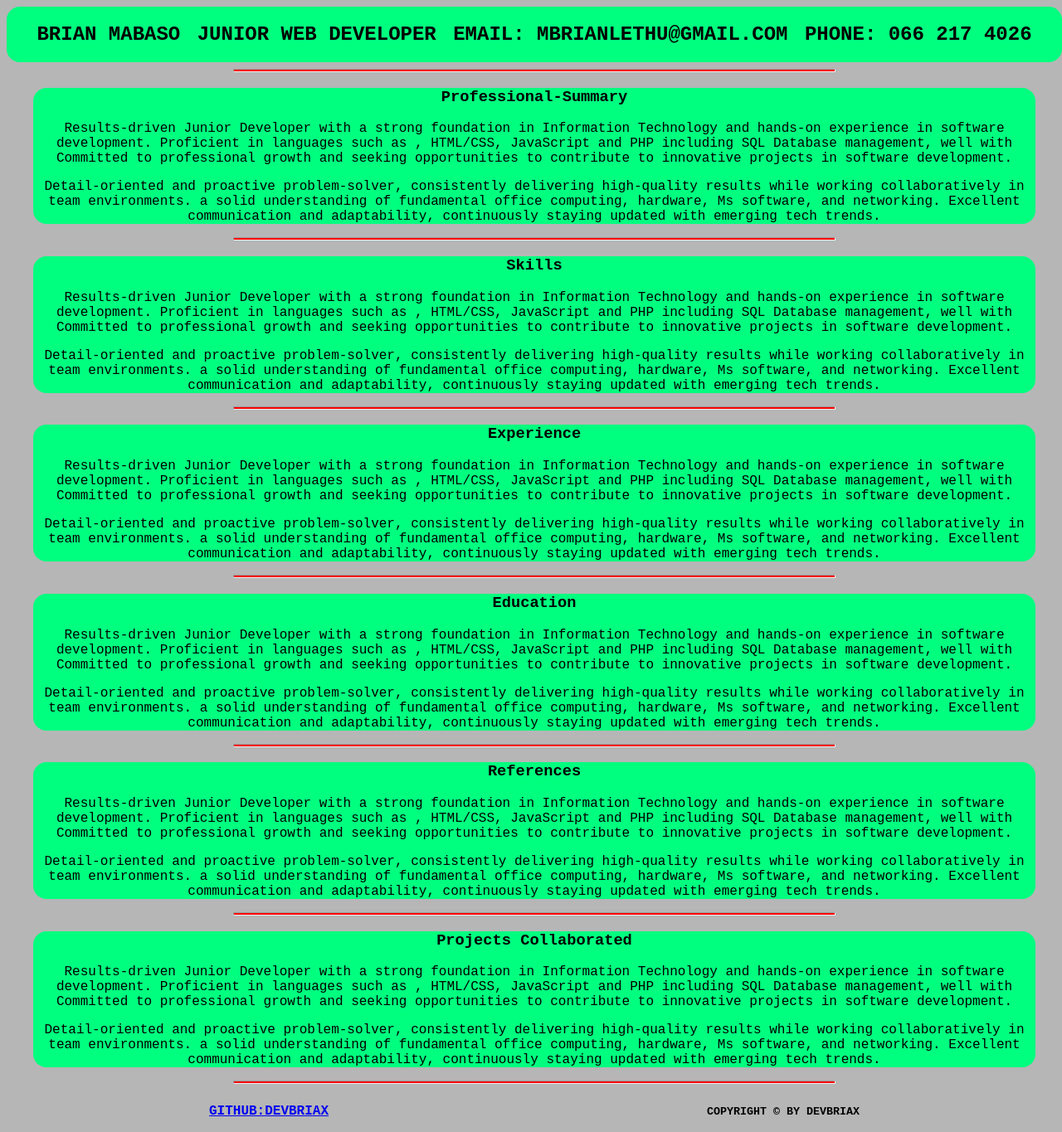
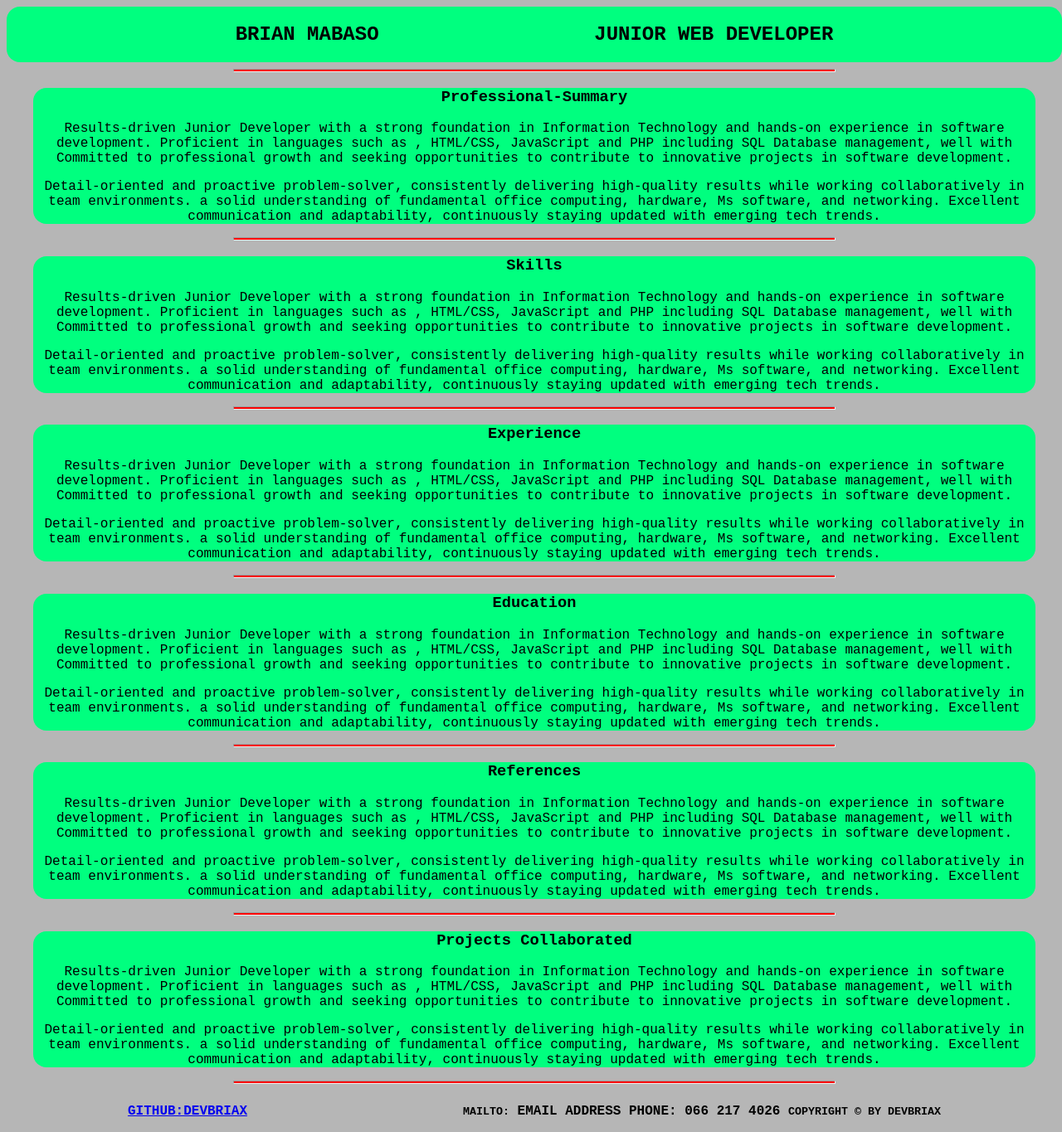
Before and after one commit to Devbriax/resume-cv, a plain HTML site: page Resume.html in a window 1280 px wide. Shown: the whole page at 83% size. Drawn offline with Linux system fonts and the light colour scheme.

Commit message:
Updates to  the design plan, layout structure review.
Signed-off-by: Brian Mabaso <mbazolethu631@gmail.com>

```diff
--- a/Resume.html
+++ b/Resume.html
@@ -11,11 +11,9 @@
   <body>
     <div id="container">
       <!--- Title Section --->
-      <header class="main-heading"> <!-- Consider making them hover -->
+      <header class="main-heading"> <!-- Consider making them hover headings-->
         <h2>Brian Mabaso</h2>
         <h2>Junior Web Developer</h2>
-        <h2>Email: mbrianlethu@gmail.com</h2>
-        <h2>Phone: 066 217 4026</h2>
       </header>
       <!--- End Title Section --->
 
@@ -176,6 +174,10 @@
         <a href="http://" target="_blank" rel="noopener noreferrer">Github:Devbriax</a><br>
 
         <div id="second-footer">
+          <small>mailto:</small>
+          email address
+          Phone: 066 217 4026
+          </small>
           <small>
             Copyright &copy by Devbriax
           </small>
--- a/assets/css/styles.css
+++ b/assets/css/styles.css
@@ -1,6 +1,6 @@
 /************** Resume Styles **************/
 body {
-  font-family: monospace, 'Courier New', Courier;
+  font-family: monospace, 'Helvetica', Courier;
   font-size: 16px;
   background-color: #b6b6b6;
   max-width: 800px;
```
Also changed, not shown: 2 other files.
